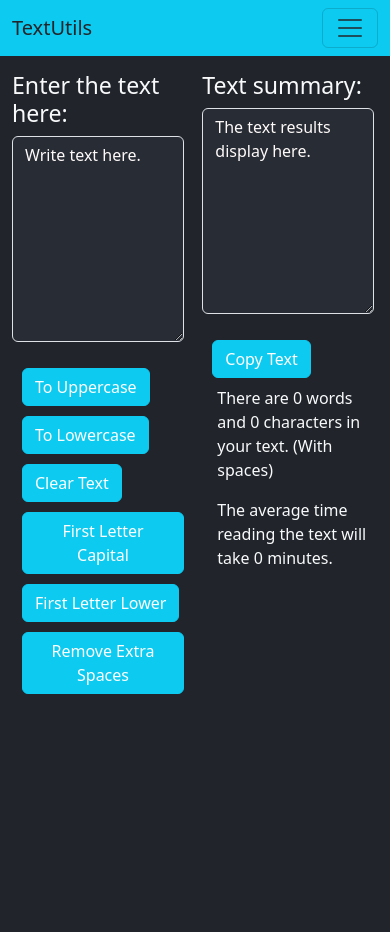
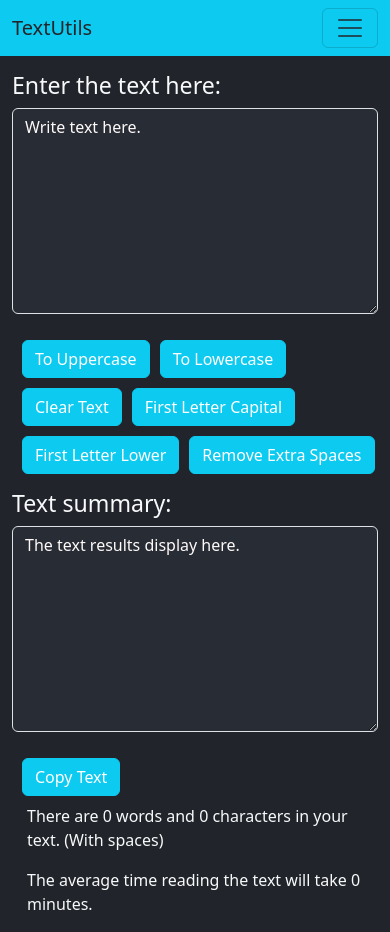
Before and after one commit to T-EM/TextUtils, a React (Create React App) app: page / in a window 390 px wide. Before the commit the page ends 844 px from the top, so only its background shows below. Built offline with nearby package versions, Linux system fonts and the light colour scheme.

Commit message:
modified

```diff
--- a/src/index.css
+++ b/src/index.css
@@ -20,15 +20,27 @@ body {
 }
 
 .textBox1 {
-  display: inline-block !important;
+  display: inline-block;
   width: 47%;
   margin-right: 5%;
 }
 
 .textBox2 {
-  display: inline-block !important;
+  display: inline-block;
   width: 47%;
   vertical-align: top;
+}
+
+@media only screen and (max-width: 990px) {
+  /*Tablets [601px -> 1200px]*/
+  .textBox1 {
+    width: 100%;
+    display: block;
+  }
+  .textBox2 {
+    width: 100%;
+    display: block;
+  }
 }
 
 .btn {
```
